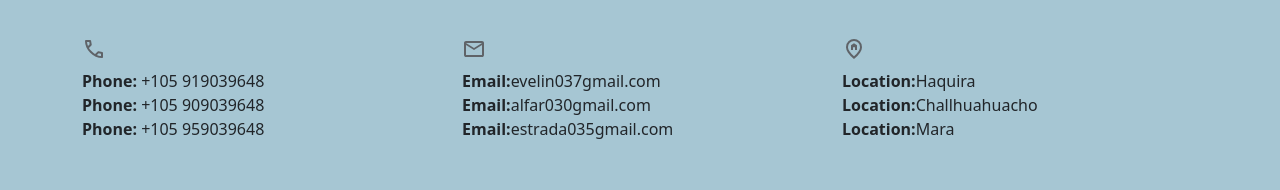
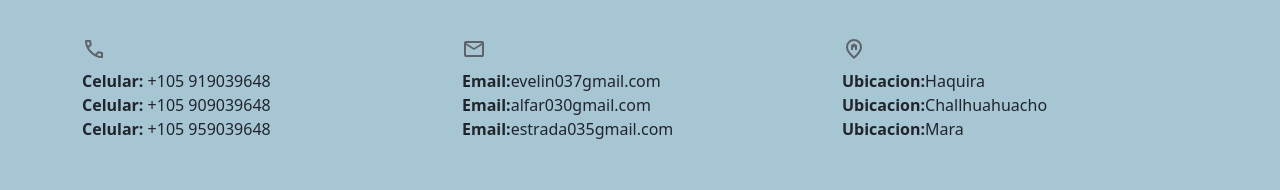
Before and after one commit to EVELINALFAROO/proyecto-final-evelin, a plain HTML site: page contacto.html in a window 1280 px wide. Shown: the part 329-519 px from the top of the page. Drawn offline with nearby package versions, Linux system fonts and the light colour scheme.

Commit message:
Update contacto.html

```diff
--- a/contacto.html
+++ b/contacto.html
@@ -47,9 +47,9 @@
             <div class="col-md-4">
                 <h4><img src="imagen/llamadas.svg" alt=""></h4>
                 <ul class="list-unstyled">
-                    <li><strong>Phone:</strong> +105 919039648</li>
-                    <li><strong>Phone:</strong> +105 909039648</li>
-                    <li><strong>Phone:</strong> +105 959039648</li>
+                    <li><strong>Celular:</strong> +105 919039648</li>
+                    <li><strong>Celular:</strong> +105 909039648</li>
+                    <li><strong>Celular:</strong> +105 959039648</li>
 
                 </ul>
             </div>
@@ -66,9 +66,9 @@
                 <h4><img src="imagen/localizacion.svg" alt=""></h4>
                 <ul class="list-unstyled">
 
-                    <li><strong>Location:</strong>Haquira</li>
-                    <li><strong>Location:</strong>Challhuahuacho</li>
-                    <li><strong>Location:</strong>Mara</li>
+                    <li><strong>Ubicacion:</strong>Haquira</li>
+                    <li><strong>Ubicacion:</strong>Challhuahuacho</li>
+                    <li><strong>Ubicacion:</strong>Mara</li>
                 </ul>
             </div>
 
```
